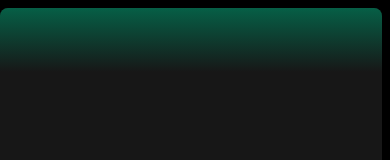
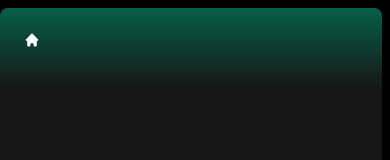
Before and after one commit to pandablue0809/Tunify, a Next.js app: page / in a window 390 px wide. Shown: the top 160 px of the page. Built offline with nearby package versions, Linux system fonts and the light colour scheme.

Commit message:
Create header component with back and forward router

```diff
--- a/components/Header.tsx
+++ b/components/Header.tsx
@@ -2,6 +2,7 @@
 import { useRouter } from "next/navigation";
 import { twMerge } from "tailwind-merge";
 import { RxCaretLeft, RxCaretRight } from "react-icons/rx";
+import { HiHome } from "react-icons/hi";
 interface HeaderProps {
   children: React.ReactNode;
   className?: string;
@@ -35,6 +36,11 @@
             <RxCaretRight size={35} className="text-white" />
           </button>
         </div>
+        <div className="flex md:hidden gap-x-2 items-center">
+          <button>
+            <HiHome />
+          </button>
+        </div>
       </div>
     </div>
   );
```
